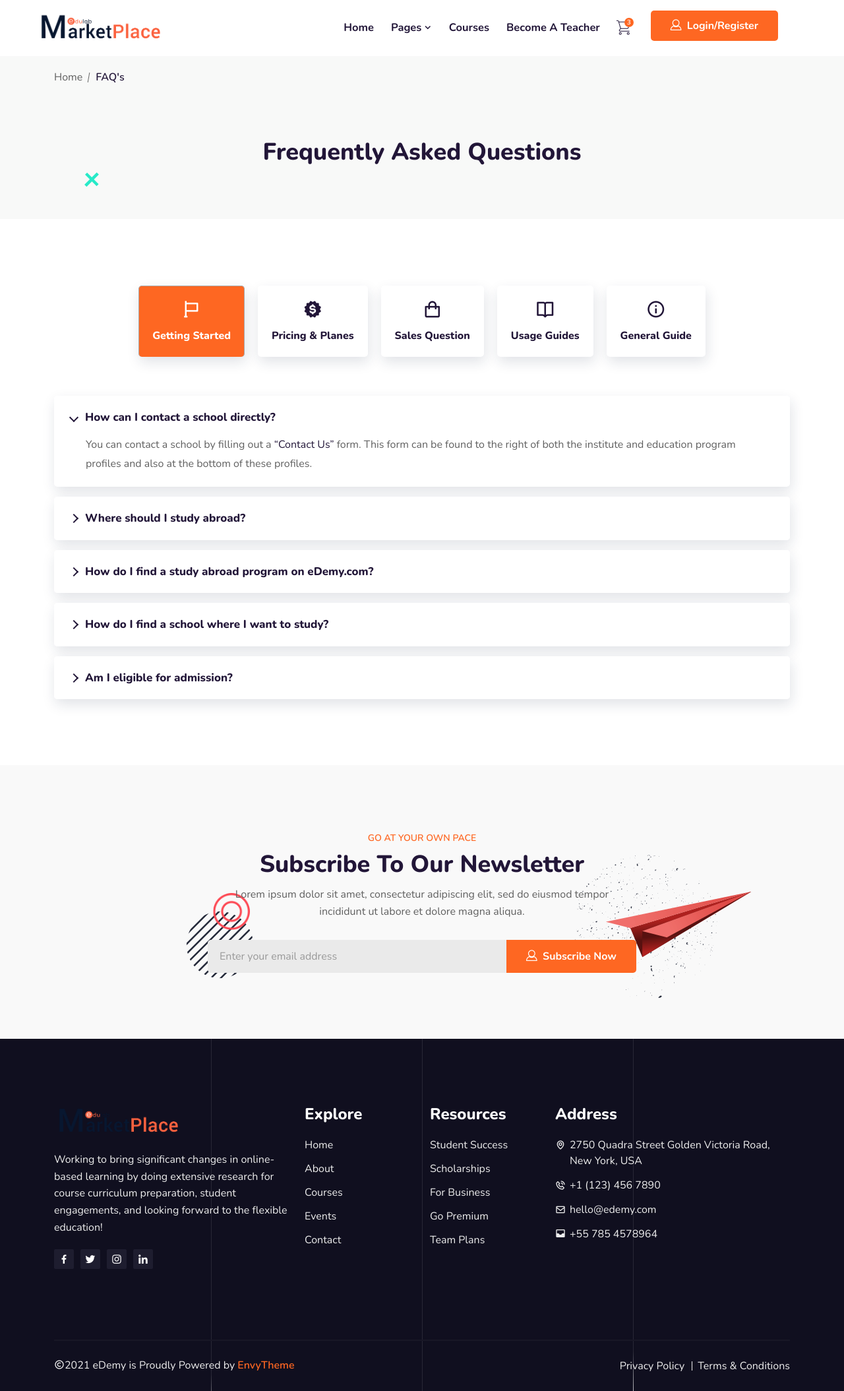
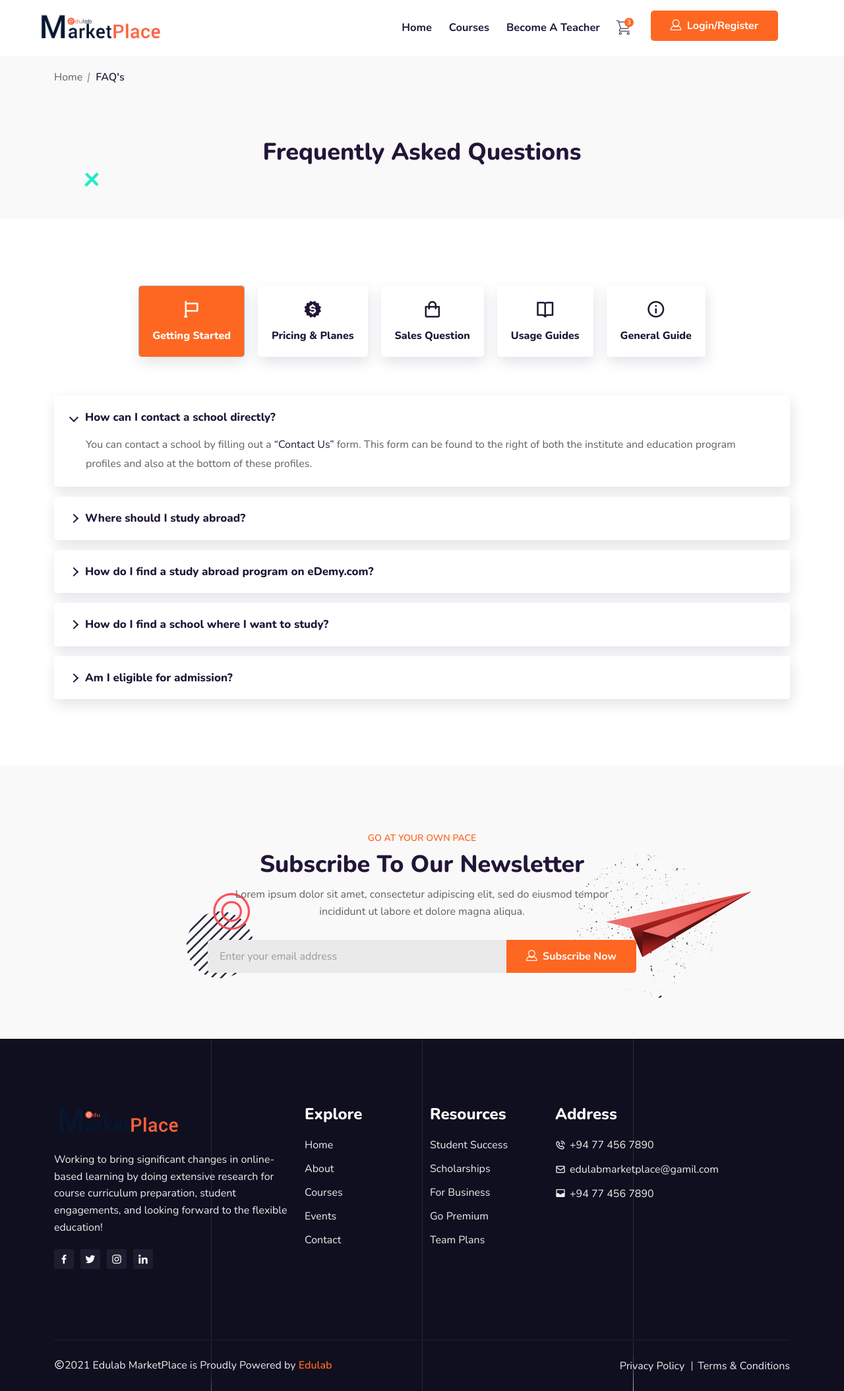
Before and after one commit to Induwarar-H/marketPlace, a Next.js app: page /faq in a window 1280 px wide. Shown: the whole page at 66% size. Built offline with nearby package versions, Linux system fonts and the light colour scheme; a web font is replaced by a local one; what react-toast-notifications would draw is missing.

Commit message:
change footer

```diff
--- a/components/_App/Footer.js
+++ b/components/_App/Footer.js
@@ -113,21 +113,21 @@ const Footer = () => {
                         <div className="single-footer-widget">
                             <h3>Address</h3>
                             <ul className="footer-contact-info">
-                                <li>
-                                    <i className='bx bx-map'></i>
-                                    2750 Quadra Street Golden Victoria Road, New York, USA
-                                </li>
+                                {/*<li>*/}
+                                {/*    <i className='bx bx-map'></i> */}
+                                {/*    2750 Quadra Street Golden Victoria Road, New York, USA*/}
+                                {/*</li>*/}
                                 <li>
                                     <i className='bx bx-phone-call'></i>
-                                    <a href="tel:+44587154756">+1 (123) 456 7890</a>
+                                    <a href="tel:+44587154756">+94 77 456 7890</a>
                                 </li>
                                 <li>
                                     <i className='bx bx-envelope'></i>
-                                    <a href="mailto:hello@edemy.com">hello@edemy.com</a>
+                                    <a href="mailto:hello@edemy.com">edulabmarketplace@gamil.com</a>
                                 </li>
                                 <li>
                                     <i className='bx bxs-inbox'></i>
-                                    <a href="tel:+557854578964">+55 785 4578964</a>
+                                    <a href="tel:+557854578964">+94 77 456 7890</a>
                                 </li>
                             </ul>
                         </div>
@@ -137,7 +137,7 @@ const Footer = () => {
                 <div className="footer-bottom-area">
                     <div className="row align-items-center">
                         <div className="col-lg-6 col-md-6">
-                            <p><i className='bx bx-copyright'></i>{currentYear} eDemy is Proudly Powered by <a target="_blank" href="https://envytheme.com/">EnvyTheme</a></p>
+                            <p><i className='bx bx-copyright'></i>{currentYear} Edulab MarketPlace is Proudly Powered by <a target="_blank" href="https://envytheme.com/">Edulab</a></p>
                         </div>
 
                         <div className="col-lg-6 col-md-6">
--- a/components/_App/Layout.js
+++ b/components/_App/Layout.js
@@ -36,12 +36,12 @@ const Layout = ({ children, user }) => {
     return(
         <React.Fragment>
             <Head>
-                <title>eDemy - React Next.js Education LMS Template</title>
+                <title>Edulab MarketPlace</title>
                 <meta name="viewport" content="width=device-width, initial-scale=1, shrink-to-fit=no" />
-                <meta name="description" content="eDemy - React Next.js Education LMS Template" />
-                <meta name="og:title" property="og:title" content="eDemy - React Next.js Education LMS Template"></meta>
-                <meta name="twitter:card" content="eDemy - React Next.js Education LMS Template"></meta>
-                <link rel="canonical" href="https://edemy-react.envytheme.com/"></link>
+                <meta name="description" content="Edulab MarketPlace" />
+                <meta name="og:title" property="og:title" content="Edulab MarketPlace"></meta>
+                <meta name="twitter:card" content="Edulab MarketPlace"></meta>
+                {/*<link rel="canonical" href="https://edemy-react.envytheme.com/"></link>*/}
             </Head>
 
             {loader && <Preloader />}
--- a/components/_App/Navbar.js
+++ b/components/_App/Navbar.js
@@ -69,132 +69,132 @@ const Navbar = ({ user }) => {
                                         </Link>
                                     </li>
 
-                                    <li className="nav-item">
-                                        <Link href="/">
-                                            <a onClick={e => e.preventDefault()} className="nav-link">
-                                                Pages <i className='bx bx-chevron-down'></i>
-                                            </a>
-                                        </Link>
+                                    {/*<li className="nav-item">*/}
+                                    {/*    <Link href="/">*/}
+                                    {/*        <a onClick={e => e.preventDefault()} className="nav-link">*/}
+                                    {/*            Pages <i className='bx bx-chevron-down'></i>*/}
+                                    {/*        </a>*/}
+                                    {/*    </Link>*/}
 
-                                        <ul className="dropdown-menu">
-                                            <li className="nav-item">
-                                                <Link href="/">
-                                                    <a onClick={e => e.preventDefault()} className="nav-link">
-                                                        About Us <i className='bx bx-chevron-down'></i>
-                                                    </a>
-                                                </Link>
+                                    {/*    <ul className="dropdown-menu">*/}
+                                    {/*        <li className="nav-item">*/}
+                                    {/*            <Link href="/">*/}
+                                    {/*                <a onClick={e => e.preventDefault()} className="nav-link">*/}
+                                    {/*                    About Us <i className='bx bx-chevron-down'></i>*/}
+                                    {/*                </a>*/}
+                                    {/*            </Link>*/}
 
-                                                <ul className="dropdown-menu">
-                                                    <li className="nav-item">
-                                                        <Link href="/about-1" activeClassName="active">
-                                                            <a onClick={toggleNavbar} className="nav-link">About Us 01</a>
-                                                        </Link>
-                                                    </li>
+                                    {/*            <ul className="dropdown-menu">*/}
+                                    {/*                <li className="nav-item">*/}
+                                    {/*                    <Link href="/about-1" activeClassName="active">*/}
+                                    {/*                        <a onClick={toggleNavbar} className="nav-link">About Us 01</a>*/}
+                                    {/*                    </Link>*/}
+                                    {/*                </li>*/}
 
-                                                    <li className="nav-item">
-                                                        <Link href="/about-2" activeClassName="active">
-                                                            <a onClick={toggleNavbar} className="nav-link">About Us 02</a>
-                                                        </Link>
-                                                    </li>
+                                    {/*                <li className="nav-item">*/}
+                                    {/*                    <Link href="/about-2" activeClassName="active">*/}
+                                    {/*                        <a onClick={toggleNavbar} className="nav-link">About Us 02</a>*/}
+                                    {/*                    </Link>*/}
+                                    {/*                </li>*/}
 
-                                                    <li className="nav-item">
-                                                        <Link href="/about-3" activeClassName="active">
-                                                            <a onClick={toggleNavbar} className="nav-link">About Us 03</a>
-                                                        </Link>
-                                                    </li>
-                                                </ul>
-                                            </li>
+                                    {/*                <li className="nav-item">*/}
+                                    {/*                    <Link href="/about-3" activeClassName="active">*/}
+                                    {/*                        <a onClick={toggleNavbar} className="nav-link">About Us 03</a>*/}
+                                    {/*                    </Link>*/}
+                                    {/*                </li>*/}
+                                    {/*            </ul>*/}
+                                    {/*        </li>*/}
 
-                                            <li className="nav-item">
-                                                <Link href="/">
-                                                    <a onClick={e => e.preventDefault()} className="nav-link">
-                                                        Events <i className='bx bx-chevron-down'></i>
-                                                    </a>
-                                                </Link>
+                                    {/*        <li className="nav-item">*/}
+                                    {/*            <Link href="/">*/}
+                                    {/*                <a onClick={e => e.preventDefault()} className="nav-link">*/}
+                                    {/*                    Events <i className='bx bx-chevron-down'></i>*/}
+                                    {/*                </a>*/}
+                                    {/*            </Link>*/}
 
-                                                <ul className="dropdown-menu">
-                                                    <li className="nav-item">
-                                                        <Link href="/events" activeClassName="active">
-                                                            <a onClick={toggleNavbar} className="nav-link">Events</a>
-                                                        </Link>
-                                                    </li>
+                                    {/*            <ul className="dropdown-menu">*/}
+                                    {/*                <li className="nav-item">*/}
+                                    {/*                    <Link href="/events" activeClassName="active">*/}
+                                    {/*                        <a onClick={toggleNavbar} className="nav-link">Events</a>*/}
+                                    {/*                    </Link>*/}
+                                    {/*                </li>*/}
 
-                                                    <li className="nav-item">
-                                                        <Link href="/single-events" activeClassName="active">
-                                                            <a onClick={toggleNavbar} className="nav-link">Events Details</a>
-                                                        </Link>
-                                                    </li>
-                                                </ul>
-                                            </li>
+                                    {/*                <li className="nav-item">*/}
+                                    {/*                    <Link href="/single-events" activeClassName="active">*/}
+                                    {/*                        <a onClick={toggleNavbar} className="nav-link">Events Details</a>*/}
+                                    {/*                    </Link>*/}
+                                    {/*                </li>*/}
+                                    {/*            </ul>*/}
+                                    {/*        </li>*/}
 
-                                            <li className="nav-item">
-                                                <Link href="/success-story" activeClassName="active">
-                                                    <a onClick={toggleNavbar} className="nav-link">Success Story</a>
-                                                </Link>
-                                            </li>
+                                    {/*        <li className="nav-item">*/}
+                                    {/*            <Link href="/success-story" activeClassName="active">*/}
+                                    {/*                <a onClick={toggleNavbar} className="nav-link">Success Story</a>*/}
+                                    {/*            </Link>*/}
+                                    {/*        </li>*/}
 
-                                            <li className="nav-item">
-                                                <Link href="/advisor" activeClassName="active">
-                                                    <a onClick={toggleNavbar} className="nav-link">Teacher</a>
-                                                </Link>
-                                            </li>
+                                    {/*        <li className="nav-item">*/}
+                                    {/*            <Link href="/advisor" activeClassName="active">*/}
+                                    {/*                <a onClick={toggleNavbar} className="nav-link">Teacher</a>*/}
+                                    {/*            </Link>*/}
+                                    {/*        </li>*/}
 
-                                            <li className="nav-item">
-                                                <Link href="/gallery" activeClassName="active">
-                                                    <a onClick={toggleNavbar} className="nav-link">Gallery</a>
-                                                </Link>
-                                            </li>
+                                    {/*        <li className="nav-item">*/}
+                                    {/*            <Link href="/gallery" activeClassName="active">*/}
+                                    {/*                <a onClick={toggleNavbar} className="nav-link">Gallery</a>*/}
+                                    {/*            </Link>*/}
+                                    {/*        </li>*/}
 
-                                            <li className="nav-item">
-                                                <Link href="/faq" activeClassName="active">
-                                                    <a onClick={toggleNavbar} className="nav-link">FAQs</a>
-                                                </Link>
-                                            </li>
+                                    {/*        <li className="nav-item">*/}
+                                    {/*            <Link href="/faq" activeClassName="active">*/}
+                                    {/*                <a onClick={toggleNavbar} className="nav-link">FAQs</a>*/}
+                                    {/*            </Link>*/}
+                                    {/*        </li>*/}
 
-                                            <li className="nav-item">
-                                                <Link href="/contact" activeClassName="active">
-                                                    <a onClick={toggleNavbar} className="nav-link">Contact Us</a>
-                                                </Link>
-                                            </li>
+                                    {/*        <li className="nav-item">*/}
+                                    {/*            <Link href="/contact" activeClassName="active">*/}
+                                    {/*                <a onClick={toggleNavbar} className="nav-link">Contact Us</a>*/}
+                                    {/*            </Link>*/}
+                                    {/*        </li>*/}
 
-                                            <li className="nav-item">
-                                                <Link href="/authentication" activeClassName="active">
-                                                    <a onClick={toggleNavbar} className="nav-link">Login/Register</a>
-                                                </Link>
-                                            </li>
+                                    {/*        <li className="nav-item">*/}
+                                    {/*            <Link href="/authentication" activeClassName="active">*/}
+                                    {/*                <a onClick={toggleNavbar} className="nav-link">Login/Register</a>*/}
+                                    {/*            </Link>*/}
+                                    {/*        </li>*/}
 
-                                            <li className="nav-item">
-                                                <Link href="/404" activeClassName="active">
-                                                    <a onClick={toggleNavbar} className="nav-link">404 Error Page</a>
-                                                </Link>
-                                            </li>
+                                    {/*        <li className="nav-item">*/}
+                                    {/*            <Link href="/404" activeClassName="active">*/}
+                                    {/*                <a onClick={toggleNavbar} className="nav-link">404 Error Page</a>*/}
+                                    {/*            </Link>*/}
+                                    {/*        </li>*/}
 
-                                            <li className="nav-item">
-                                                <Link href="/coming-soon" activeClassName="active">
-                                                    <a onClick={toggleNavbar} className="nav-link">Coming Soon</a>
-                                                </Link>
-                                            </li>
+                                    {/*        <li className="nav-item">*/}
+                                    {/*            <Link href="/coming-soon" activeClassName="active">*/}
+                                    {/*                <a onClick={toggleNavbar} className="nav-link">Coming Soon</a>*/}
+                                    {/*            </Link>*/}
+                                    {/*        </li>*/}
 
-                                            <li className="nav-item">
-                                                <Link href="/purchase-guide" activeClassName="active">
-                                                    <a onClick={toggleNavbar} className="nav-link">Purchase Guide</a>
-                                                </Link>
-                                            </li>
+                                    {/*        <li className="nav-item">*/}
+                                    {/*            <Link href="/purchase-guide" activeClassName="active">*/}
+                                    {/*                <a onClick={toggleNavbar} className="nav-link">Purchase Guide</a>*/}
+                                    {/*            </Link>*/}
+                                    {/*        </li>*/}
 
-                                            <li className="nav-item">
-                                                <Link href="/privacy-policy" activeClassName="active">
-                                                    <a onClick={toggleNavbar} className="nav-link">Privacy Policy</a>
-                                                </Link>
-                                            </li>
+                                    {/*        <li className="nav-item">*/}
+                                    {/*            <Link href="/privacy-policy" activeClassName="active">*/}
+                                    {/*                <a onClick={toggleNavbar} className="nav-link">Privacy Policy</a>*/}
+                                    {/*            </Link>*/}
+                                    {/*        </li>*/}
 
-                                            <li className="nav-item">
-                                                <Link href="/terms-of-service" activeClassName="active">
-                                                    <a onClick={toggleNavbar} className="nav-link">Terms of Service</a>
-                                                </Link>
-                                            </li>
-                                        </ul>
+                                    {/*        <li className="nav-item">*/}
+                                    {/*            <Link href="/terms-of-service" activeClassName="active">*/}
+                                    {/*                <a onClick={toggleNavbar} className="nav-link">Terms of Service</a>*/}
+                                    {/*            </Link>*/}
+                                    {/*        </li>*/}
+                                    {/*    </ul>*/}
 
-                                    </li>
+                                    {/*</li>*/}
 
 
                                     <li className="nav-item">
--- a/next.config.js
+++ b/next.config.js
@@ -13,6 +13,6 @@ module.exports = withPWA({
 
     },
 
-    cssModules: true
-
+    cssModules: true,
+    distDir: 'build',
 });
--- a/package.json
+++ b/package.json
@@ -1,11 +1,11 @@
 {
-	"name": "edemy",
+	"name": "Edulab-MarketPlace",
 	"version": "1.4.0",
-	"description": "eDemy - React Next.js Education LMS Template",
+	"description": "Edulab MarketPlace",
 	"main": "index.js",
 	"scripts": {
 		"dev": "next dev",
-		"build": "next build",
+		"build": "next build && next export",
 		"start": "next start -p 3040"
 	},
 	"author": "EnvyTheme.com",
```
Also changed, not shown: 87 other files (tests, documents, lock files or other folders).
